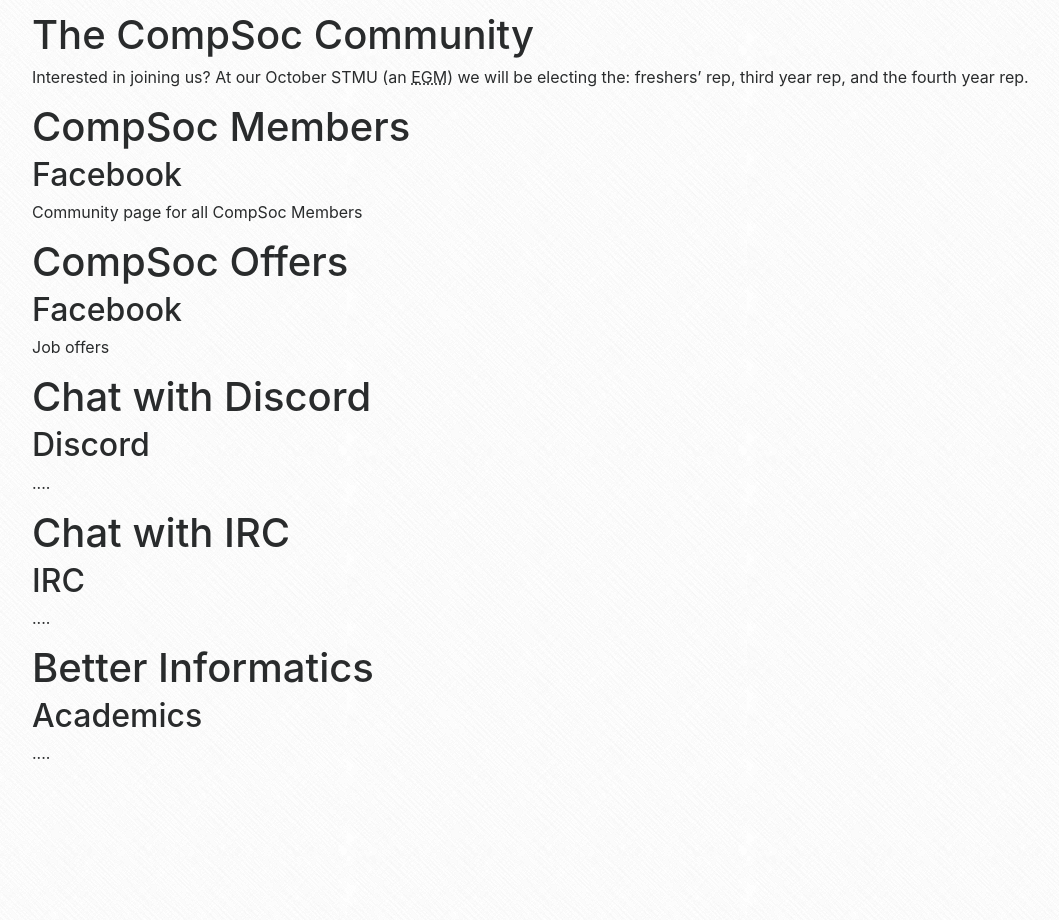
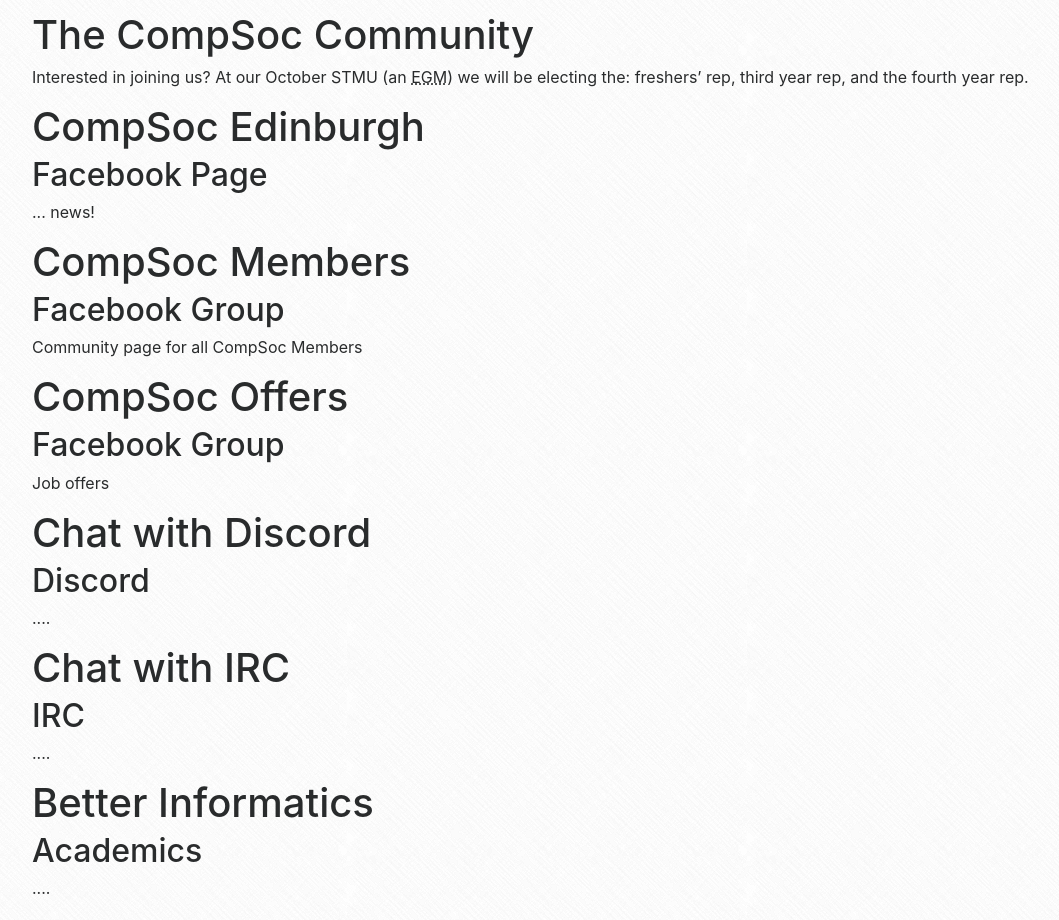
Before and after one commit to compsoc-edinburgh/website, a Jekyll site: the page built from _pages/community.md, in a window 1280 px wide. Shown: the part 344-1264 px from the top of the page, without its empty margins (53-1112 px from the left). Built offline with Jekyll 4.4.1, drawn with Linux system fonts in a browser that asks for light colours; nearby versions of some CDN libraries; before the commit the page ends 1129 px from its top, so only the background shows below that.

Commit message:
add compsoc page to community

```diff
--- a/_pages/community.md
+++ b/_pages/community.md
@@ -6,8 +6,17 @@
 {% include snippets/join-us.html %}
 
 <div>
+	<h1>CompSoc Edinburgh</h1>
+	<h2>Facebook Page</h2>
+	<p>
+		... news!
+	</p>
+</div>
+
+
+<div>
 	<h1>CompSoc Members</h1>
-	<h2>Facebook</h2>
+	<h2>Facebook Group</h2>
 	<p>
 		Community page for all CompSoc Members
 	</p>
@@ -15,7 +24,7 @@
 
 <div>
 	<h1>CompSoc Offers</h1>
-	<h2>Facebook</h2>
+	<h2>Facebook Group</h2>
 	<p>
 		Job offers
 	</p>
```
